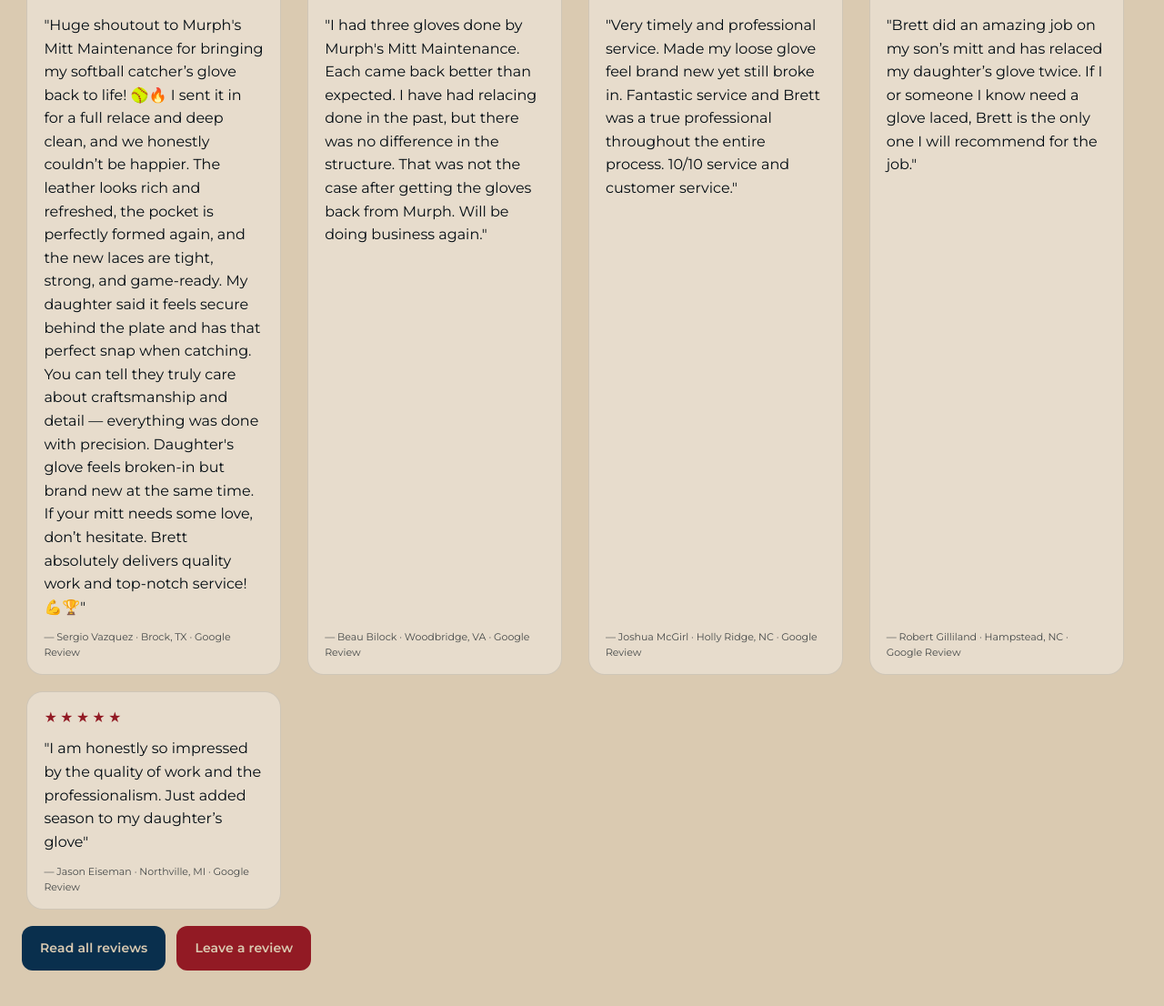
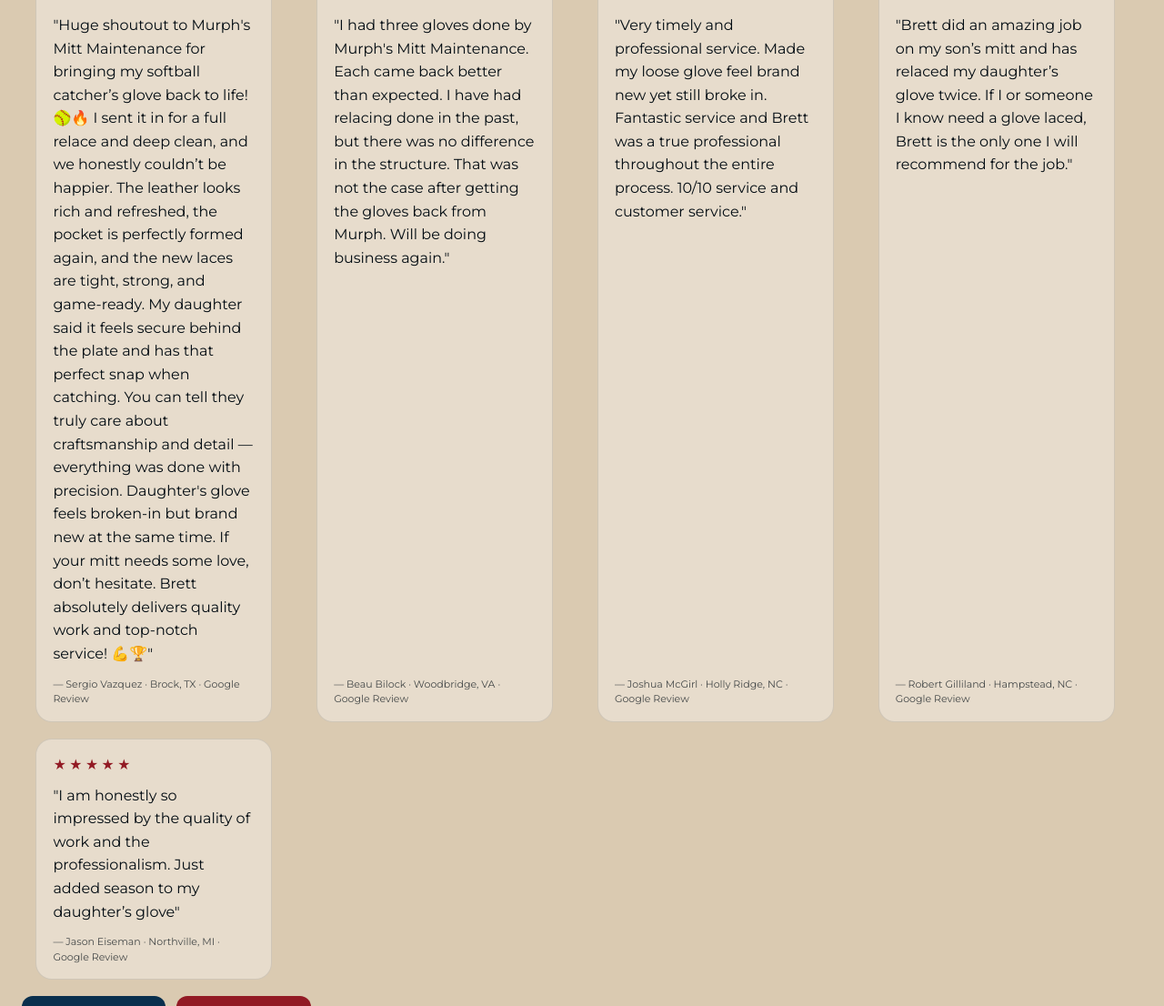
Before and after one commit to kbrettmurphy-ctrl/murphsmitts, a Jekyll site: the page built from services/index.html, in a window 1280 px wide and 1400 px high, scrolled down 1126 px. Shown: the part 294-1400 px from the top of the window at 91% size. Built offline with Jekyll 4.4.1, drawn with Linux system fonts in a browser that asks for light colours.

Commit message:
Update styles-16.css

```diff
--- a/assets/css/styles-16.css
+++ b/assets/css/styles-16.css
@@ -1233,7 +1233,7 @@
 
 .reviews .reviews-grid{
   display: grid;
-  grid-template-columns: repeat(auto-fit, minmax(280px, 1fr));
+  grid-template-columns: repeat(auto-fit, minmax(260px, 1fr));
   gap: 18px;
 }
 
@@ -1250,7 +1250,7 @@
   padding: 18px 18px 16px;
   display:flex;
   flex-direction:column;
-  max-width: 280px;
+  max-width: 260px;
   margin: 0 auto;
 }
 
```
